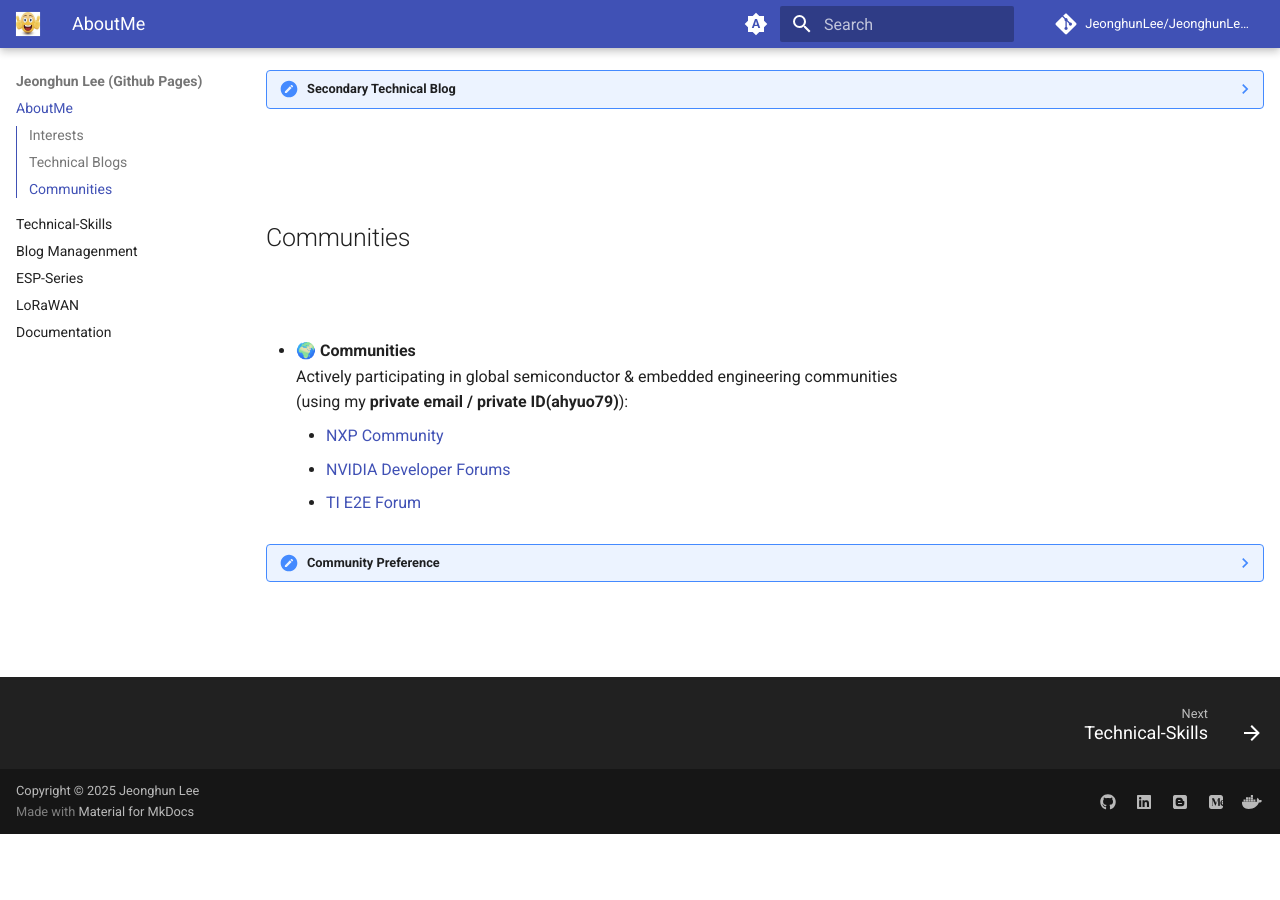
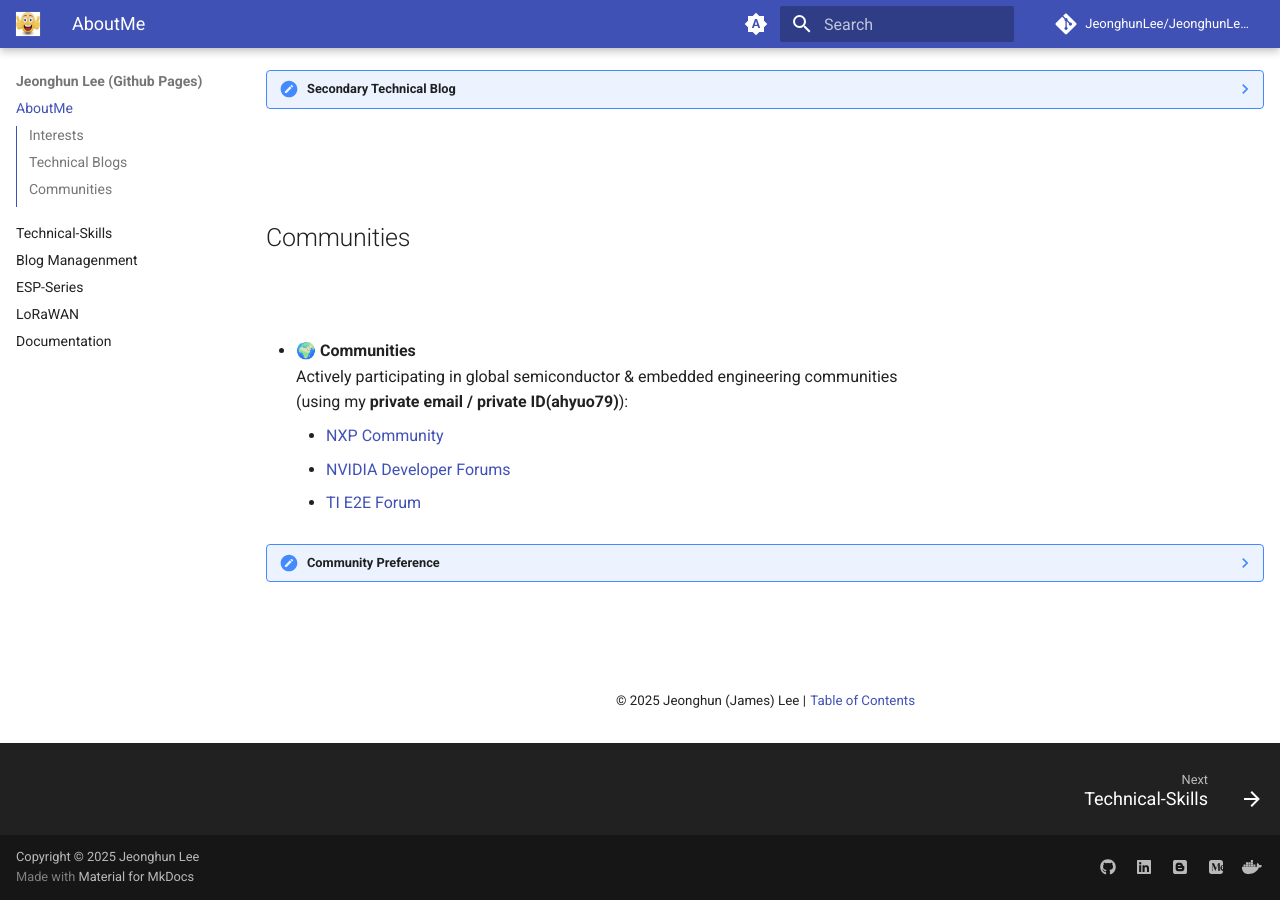
Before and after one commit to JeonghunLee/JeonghunLee.github.io, an MkDocs documentation site: the page built from docs/index.md, in a window 1280 px wide and 900 px high, scrolled down 1225 px. Built offline with MkDocs 1.6.1 and Material for MkDocs 9.7.7, drawn with Linux system fonts in a browser that asks for light colours; comment, search, counter and statistics services are not loaded; before the commit the page ends 2059 px from its top, so only the background shows below that.

Commit message:
update it

```diff
--- a/docs/index.md
+++ b/docs/index.md
@@ -80,3 +80,7 @@
 
 <br/>
 <br/>
+
+##
+
+<p align="center">  <sup>© 2025 Jeonghun (James) Lee | </sup>  <a href="#toc"><sup>Table of Contents</sup></a> </p>
```
